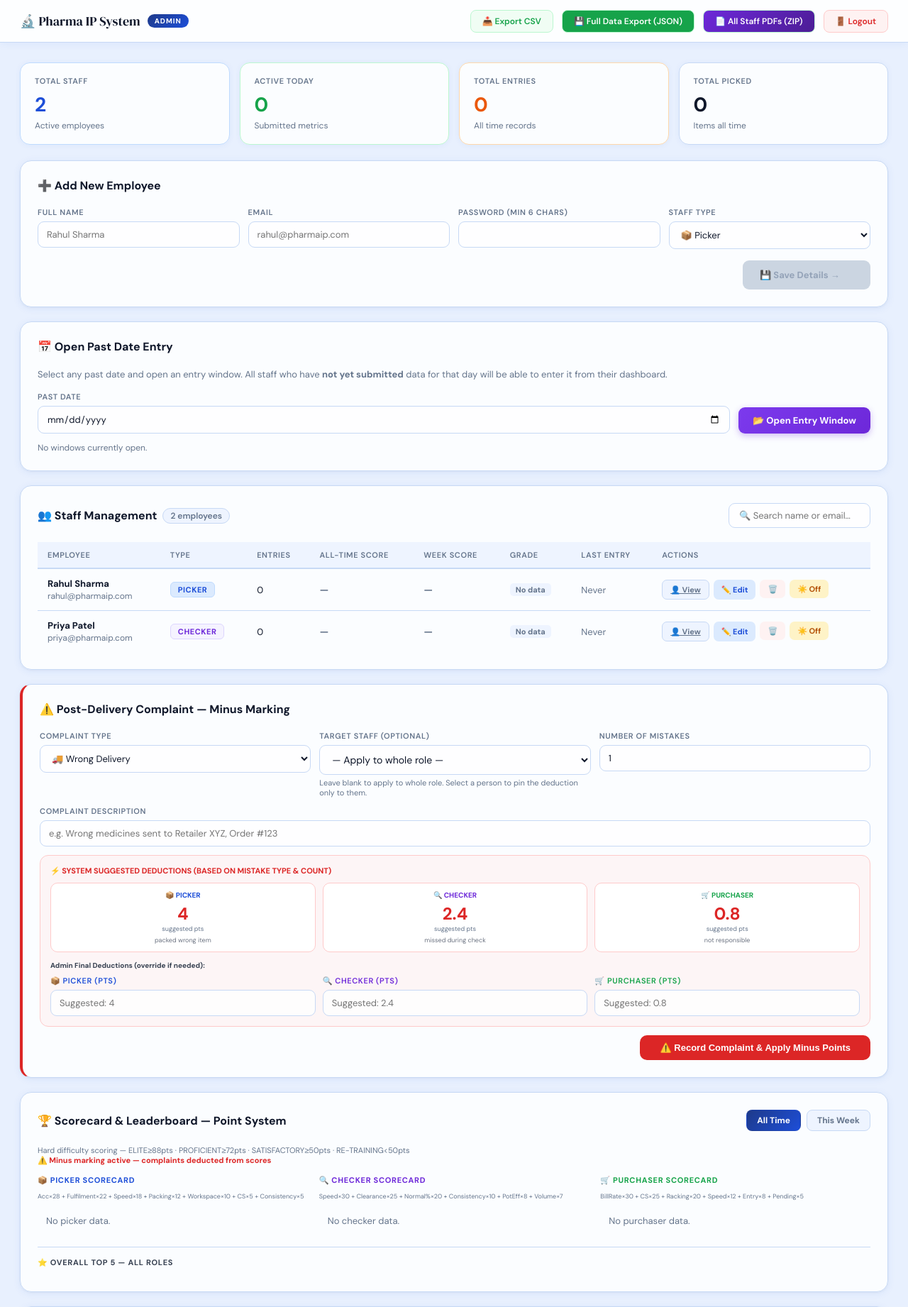
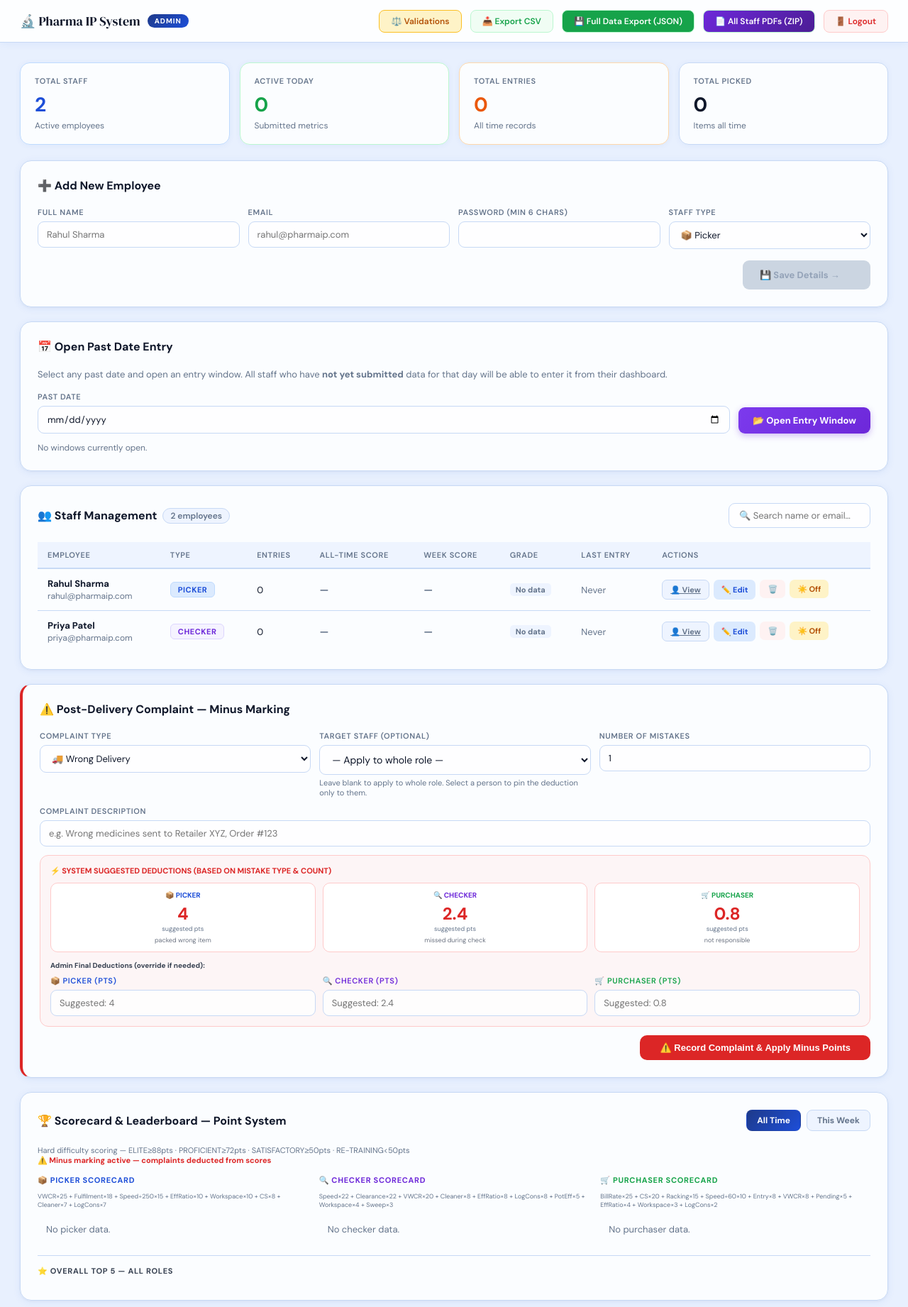
Before and after one commit to Ak-Warrior47/IndianPharma-IP--system, a Flask app: page /admin_dashboard in a window 1280 px wide. Shown: the top 1842 px of the page at 71% size. Run offline with Flask 3, Linux system fonts and the light colour scheme; the visitor is signed in with stand-in values (Sample User, id 1); data comes from the database, SQL or seed files in the repository; data that the repository does not hold is empty; some libraries are stand-ins or nearby versions.

Commit message:
Update admin.html

```diff
--- a/templates/admin.html
+++ b/templates/admin.html
@@ -353,6 +353,14 @@ tbody tr:hover td { background: rgba(219,234,254,0.3); }
           <label>New Password (optional)</label>
           <input type="password" name="new_password" placeholder="Leave blank to keep">
         </div>
+        <div class="field" style="grid-column: span 2;background:linear-gradient(135deg,rgba(29,78,216,0.06),rgba(5,150,105,0.04));padding:12px;border-radius:10px;border:1px dashed rgba(29,78,216,0.25);margin-top:4px;">
+          <label style="color:var(--blue);font-weight:700;">⚡ Admin Adjustment (ongoing ±30 pts)</label>
+          <div style="display:flex;gap:10px;align-items:center;">
+            <input type="number" name="admin_adjustment" id="edit-adj" min="-30" max="30" step="0.5" placeholder="0" style="width:90px;">
+            <input type="text" name="admin_adjustment_note" id="edit-adj-note" maxlength="200" placeholder="Reason (e.g. trained new staff, low attendance)" style="flex:1;">
+          </div>
+          <small style="font-size:11px;color:var(--muted);margin-top:4px;display:block;">Applies to every scored period for this employee until changed. Positive = bonus, Negative = penalty.</small>
+        </div>
       </div>
       <div class="modal-actions">
         <button type="button" class="btn-cancel" onclick="closeEdit()">Cancel</button>
@@ -369,6 +377,7 @@ tbody tr:hover td { background: rgba(219,234,254,0.3); }
     <span class="pill-admin">Admin</span>
   </div>
   <div class="nav-right">
+    <a href="/validations" class="btn-export" style="background:#fef3c7;color:#b45309;border-color:#fbbf24;">⚖️ Validations</a>
     <a href="/admin/export_csv" class="btn-export">📥 Export CSV</a>
     <a href="/admin/export_full" class="btn-export" style="background:#16a34a;color:#fff;">💾 Full Data Export (JSON)</a>
     <a href="/admin/export_all_pdf" class="btn-export" style="background:linear-gradient(135deg,#6d28d9,#4c1d95);color:#fff;">📄 All Staff PDFs (ZIP)</a>
@@ -539,7 +548,7 @@ tbody tr:hover td { background: rgba(219,234,254,0.3); }
                 <span class="tag {% if g in ['ELITE','EXCELLENT'] %}tag-ex{% elif g in ['GOOD','PROFICIENT'] %}tag-good{% elif g in ['AVERAGE','SATISFACTORY'] %}tag-avg{% else %}tag-poor{% endif %}">{{ g }}</span>
               {% else %}<span class="tag tag-none">No data</span>{% endif %}
             </td>
-            <td>
+            <td class="last-entry-cell" data-emp-id="{{ r.emp.id }}">
               {% if r.last_entry %}
                 <span class="last-seen-dot {% if today_flag %}dot-today{% elif this_week %}dot-week{% else %}dot-old{% endif %}"></span>
                 {{ r.last_entry.strftime('%d %b') }}
@@ -549,7 +558,7 @@ tbody tr:hover td { background: rgba(219,234,254,0.3); }
               <div class="actions">
                 <a href="/staff/{{ r.emp.id }}" class="btn-sm btn-view">👤 View</a>
                 <button class="btn-sm btn-edit"
-                  onclick="openEdit({{ r.emp.id }}, {{ r.emp.name|tojson }}, {{ r.emp.email|tojson }}, {{ r.emp.staff_type|tojson }})">
+                  onclick="openEdit({{ r.emp.id }}, {{ r.emp.name|tojson }}, {{ r.emp.email|tojson }}, {{ r.emp.staff_type|tojson }}, {{ (r.emp.admin_adjustment or 0)|tojson }}, {{ (r.emp.admin_adjustment_note or '')|tojson }})">
                   ✏️ Edit
                 </button>
                 <form method="POST" action="/admin/delete_user/{{ r.emp.id }}" style="display:inline;">
@@ -744,7 +753,7 @@ tbody tr:hover td { background: rgba(219,234,254,0.3); }
         <!-- PICKER SCORECARD -->
         <div>
           <div style="font-size:11px;font-weight:800;color:var(--blue);text-transform:uppercase;letter-spacing:.7px;margin-bottom:10px;">📦 Picker Scorecard</div>
-          <div style="font-size:9px;color:var(--muted);margin-bottom:8px;">Acc×28 + Fulfilment×22 + Speed×18 + Packing×12 + Workspace×10 + CS×5 + Consistency×5</div>
+          <div style="font-size:9px;color:var(--muted);margin-bottom:8px;">VWCR×25 + Fulfilment×18 + Speed÷250×15 + EffRatio×10 + Workspace×10 + CS×8 + Cleaner×7 + LogCons×7</div>
           {% if picker_lb %}{% for r in picker_lb %}
           <div style="background:{% if loop.index0==0 %}rgba(255,215,0,0.12){% elif loop.index0==1 %}rgba(192,192,192,0.12){% elif loop.index0==2 %}rgba(205,127,50,0.1){% else %}rgba(238,244,255,0.4){% endif %};border:1px solid {% if loop.index0==0 %}rgba(255,215,0,0.4){% elif loop.index0==1 %}rgba(192,192,192,0.4){% elif loop.index0==2 %}rgba(205,127,50,0.25){% else %}var(--border){% endif %};border-radius:12px;padding:10px 12px;margin-bottom:6px;">
             <div style="display:flex;align-items:center;gap:8px;">
@@ -762,7 +771,7 @@ tbody tr:hover td { background: rgba(219,234,254,0.3); }
               <div style="background:rgba(29,78,216,0.07);border-radius:5px;padding:3px;"><div style="color:var(--muted);">Accuracy</div><div style="font-weight:700;">{{ r.stats.pick_acc }}%</div></div>
               <div style="background:rgba(29,78,216,0.07);border-radius:5px;padding:3px;"><div style="color:var(--muted);">Speed/hr</div><div style="font-weight:700;">{{ r.stats.pick_speed }}</div></div>
               <div style="background:rgba(29,78,216,0.07);border-radius:5px;padding:3px;"><div style="color:var(--muted);">Workspace</div><div style="font-weight:700;">{{ r.stats.workspace_score }}%</div></div>
-              <div style="background:rgba(29,78,216,0.07);border-radius:5px;padding:3px;"><div style="color:var(--muted);">Packing</div><div style="font-weight:700;">{{ r.stats.packing_eff }}%</div></div>
+              <div style="background:rgba(29,78,216,0.07);border-radius:5px;padding:3px;"><div style="color:var(--muted);">VWCR</div><div style="font-weight:700;">{{ r.stats.vwcr or 0 }}%</div></div>
             </div>
             {% set g = r.stats.grade %}
             <div style="margin-top:6px;text-align:right;"><span style="font-size:10px;font-weight:800;padding:2px 8px;border-radius:5px;background:{% if g=='ELITE' %}#ede9fe{% elif g=='PROFICIENT' %}#dcfce7{% elif g=='SATISFACTORY' %}#fef3c7{% else %}#fee2e2{% endif %};color:{% if g=='ELITE' %}#6d28d9{% elif g=='PROFICIENT' %}#16a34a{% elif g=='SATISFACTORY' %}#d97706{% else %}#dc2626{% endif %};">{{ g }}</span></div>
@@ -773,7 +782,7 @@ tbody tr:hover td { background: rgba(219,234,254,0.3); }
         <!-- CHECKER SCORECARD -->
         <div>
           <div style="font-size:11px;font-weight:800;color:#6d28d9;text-transform:uppercase;letter-spacing:.7px;margin-bottom:10px;">🔍 Checker Scorecard</div>
-          <div style="font-size:9px;color:var(--muted);margin-bottom:8px;">Speed×30 + Clearance×25 + Normal%×20 + Consistency×10 + PotEff×8 + Volume×7</div>
+          <div style="font-size:9px;color:var(--muted);margin-bottom:8px;">Speed×22 + Clearance×22 + VWCR×20 + Cleaner×8 + EffRatio×8 + LogCons×8 + PotEff×5 + Workspace×4 + Sweep×3</div>
           {% if checker_lb %}{% for r in checker_lb %}
           <div style="background:{% if loop.index0==0 %}rgba(255,215,0,0.12){% elif loop.index0==1 %}rgba(192,192,192,0.12){% elif loop.index0==2 %}rgba(205,127,50,0.1){% else %}rgba(245,243,255,0.4){% endif %};border:1px solid {% if loop.index0==0 %}rgba(255,215,0,0.4){% elif loop.index0==1 %}rgba(192,192,192,0.4){% elif loop.index0==2 %}rgba(205,127,50,0.25){% else %}rgba(167,139,250,0.2){% endif %};border-radius:12px;padding:10px 12px;margin-bottom:6px;">
             <div style="display:flex;align-items:center;gap:8px;">
@@ -805,7 +814,7 @@ tbody tr:hover td { background: rgba(219,234,254,0.3); }
         <!-- PURCHASER SCORECARD -->
         <div>
           <div style="font-size:11px;font-weight:800;color:#16a34a;text-transform:uppercase;letter-spacing:.7px;margin-bottom:10px;">🛒 Purchaser Scorecard</div>
-          <div style="font-size:9px;color:var(--muted);margin-bottom:8px;">BillRate×30 + CS×25 + Racking×20 + Speed×12 + Entry×8 + Pending×5</div>
+          <div style="font-size:9px;color:var(--muted);margin-bottom:8px;">BillRate×25 + CS×20 + Racking×15 + Speed÷60×10 + Entry×8 + VWCR×8 + Pending×5 + EffRatio×4 + Workspace×3 + LogCons×2</div>
           {% if purchaser_lb is defined and purchaser_lb %}{% for r in purchaser_lb %}
           <div style="background:{% if loop.index0==0 %}rgba(255,215,0,0.12){% else %}rgba(240,253,244,0.4){% endif %};border:1px solid {% if loop.index0==0 %}rgba(255,215,0,0.4){% else %}rgba(22,163,74,0.15){% endif %};border-radius:12px;padding:10px 12px;margin-bottom:6px;">
             <div style="display:flex;align-items:center;gap:8px;">
@@ -1072,7 +1081,7 @@ document.addEventListener('click', function(e) {
   }
 });
 
-function openEdit(id, name, email, stype) {
+function openEdit(id, name, email, stype, adj, adjNote) {
   var f = document.getElementById('editForm');
   if(!f){ console.error("editForm not found"); return; }
   f.action = '/admin/edit_user/' + id;
@@ -1080,6 +1089,10 @@ function openEdit(id, name, email, stype) {
   document.getElementById('edit-email').value = email;
   var sel = document.getElementById('edit-type');
   if(sel) sel.value = stype;
+  var adjEl = document.getElementById('edit-adj');
+  if(adjEl) adjEl.value = (adj === undefined || adj === null) ? 0 : adj;
+  var adjNoteEl = document.getElementById('edit-adj-note');
+  if(adjNoteEl) adjNoteEl.value = adjNote || '';
   var modal = document.getElementById('editModal');
   if(modal) modal.classList.add('open');
 }
@@ -1120,6 +1133,40 @@ if (typeof io !== 'undefined') {
     document.body.appendChild(el);
     setTimeout(() => el.remove(), 5000);
   });
+
+  // Live "Last Entry" toast — when any staff submits
+  socket.on('entry_update', function(msg){
+    const el = document.createElement('div');
+    el.className = 'alert alert-success';
+    el.style.cssText = 'position:fixed;top:70px;right:20px;z-index:999;max-width:340px;box-shadow:0 8px 24px rgba(0,0,0,0.15);animation:slideIn 0.3s ease;';
+    el.innerHTML = '📝 <strong>' + (msg.user || 'Someone') + '</strong> just submitted ('
+                 + (msg.staff_type || '') + ') · ' + (msg.last_entry_time || '');
+    document.body.appendChild(el);
+    setTimeout(() => el.remove(), 4000);
+  });
+
+  // Validation mismatch alert (high-priority)
+  socket.on('validation_mismatch', function(data){
+    const el = document.createElement('div');
+    el.className = 'alert alert-danger';
+    el.style.cssText = 'position:fixed;top:70px;right:20px;z-index:999;max-width:360px;box-shadow:0 8px 24px rgba(0,0,0,0.15);animation:slideIn 0.3s ease;';
+    el.innerHTML = '⚠ <strong>Bill count mismatch</strong> — ' + (data.date || '') + '<br>'
+                 + 'Flagged: ' + ((data.wrong_names || []).join(', ') || 'check validations page')
+                 + '<br><a href="/validations" style="color:#dc2626;font-weight:700;">View validations →</a>';
+    document.body.appendChild(el);
+    setTimeout(() => el.remove(), 9000);
+  });
+  // Live update the Last Entry cell in the staff table
+  socket.on('entry_update', function(msg){
+    if (!msg || !msg.user_id) return;
+    var cell = document.querySelector('.last-entry-cell[data-emp-id="' + msg.user_id + '"]');
+    if (cell) {
+      cell.innerHTML = '<span class="last-seen-dot dot-today"></span> Just now';
+      cell.style.transition = 'background 0.4s';
+      cell.style.background = '#dcfce7';
+      setTimeout(function(){ cell.style.background = ''; }, 1800);
+    }
+  });
 }
 
 function switchLB(tab){
```
